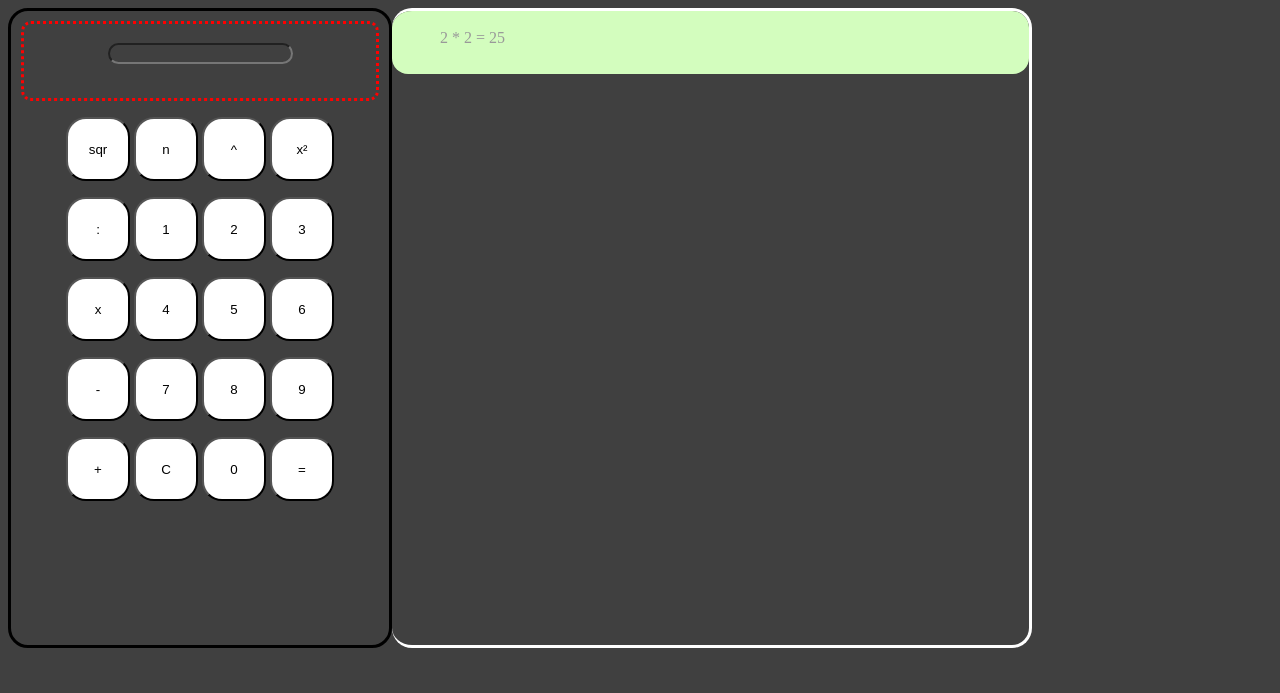
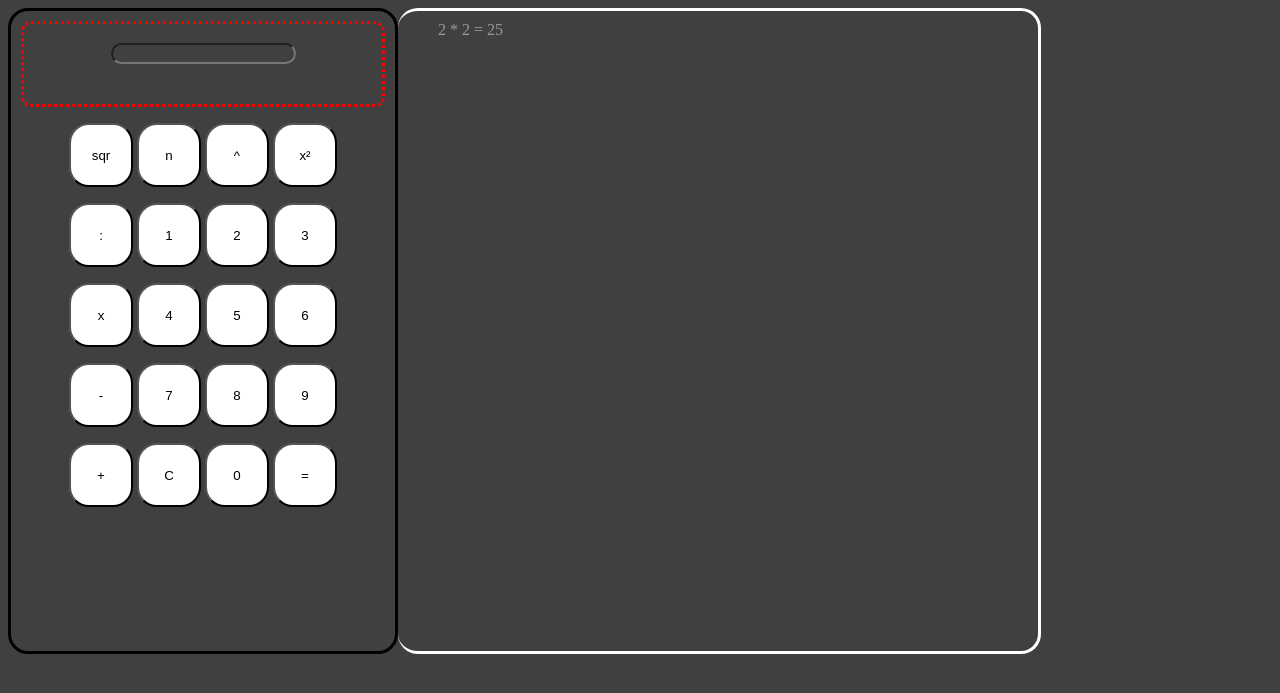
Before and after one commit to SkarlaxRobotics/taschenrechner, a Flask app: page / in a window 1280 px wide. Shown: the top 693 px of the page. Run offline with Flask 2, Linux system fonts and the light colour scheme; data comes from the database, SQL or seed files in the repository; parts of the project's set-up code (start-up, migrations or seed data) failed here and were passed over.

Commit message:
war ne sehr schlechte scrollbar

```diff
--- a/static/css/style.css
+++ b/static/css/style.css
@@ -75,71 +75,3 @@ input:hover{
 .invisible{
     display: none;
 }
-
-.vertical-scroll::-webkit-scrollbar {
-    width: 2em;
-    height: 1em;
-  }
-
-  .vertical-scroll::-webkit-scrollbar-track {
-    background: hsl(120 75% 50% / 1);
-    border-radius: 100vw;
-    margin-block: 0.5em;
-  }
-
-  .vertical-scroll::-webkit-scrollbar-thumb {
-    background: hsl(120 100% 20% / 1);
-    border: 0.25em solid hsl(120 75% 50% / 1);
-    border-radius: 100vw;
-  }
-
-  .vertical-scroll::-webkit-scrollbar-thumb:hover {
-    background: hsl(120 100% 10% / 1);
-  }
-
-  /* Vertical scrolling */
-
-  .vertical-scroll {
-    display: grid;
-    gap: 0.5em;
-    grid-auto-flow: column;
-    grid-auto-columns: 75%;
-    padding: 0.5em;
-    overflow-x: scroll;
-    background: #d3fdbe;
-    border-radius: 1em;
-    position: relative;
-  }
-
-  .vertical-scroll > div {
-    background: hsl(0 0% 90%);
-    border-radius: 1em;
-    border: 0.5em solid hsl(0 0% 60%);
-    padding: 1em;
-  }
-
-  :root {
-    --ff-body: "Heebo", sans-serif;
-    --ff-heading: "Oswald", sans-serif;
-
-    --clr-primary-400: hsl(60 100% 50%);
-    --clr-neutral-900: hsl(0 0% 0%);
-    --clr-neutral-100: hsl(0 0% 100%);
-
-    --fs-xl: clamp(3.5rem, 12vw + 1rem, 12rem);
-    --fs-600: 2rem;
-    --fs-400: 1rem;
-  }
-
-  @media (min-width: 40em) {
-    :root {
-      --fs-600: 3rem;
-      --fs-400: 1.125rem;
-    }
-  }
-
-  *,
-  *::before,
-  *::after {
-    box-sizing: border-box;
-  }
--- a/templates/index.html
+++ b/templates/index.html
@@ -72,12 +72,11 @@
           </script>
         </div>
         <div class="history-container">
-          <div class="vertical-scroll">
               <ul>
                 {% for item in history %}
                 <li>{{item[1]}} = {{item[2]}}</li>
                 {% endfor %}
               </ul>
-          </div></div>
+          </div>
     </body>
 </html>
```
